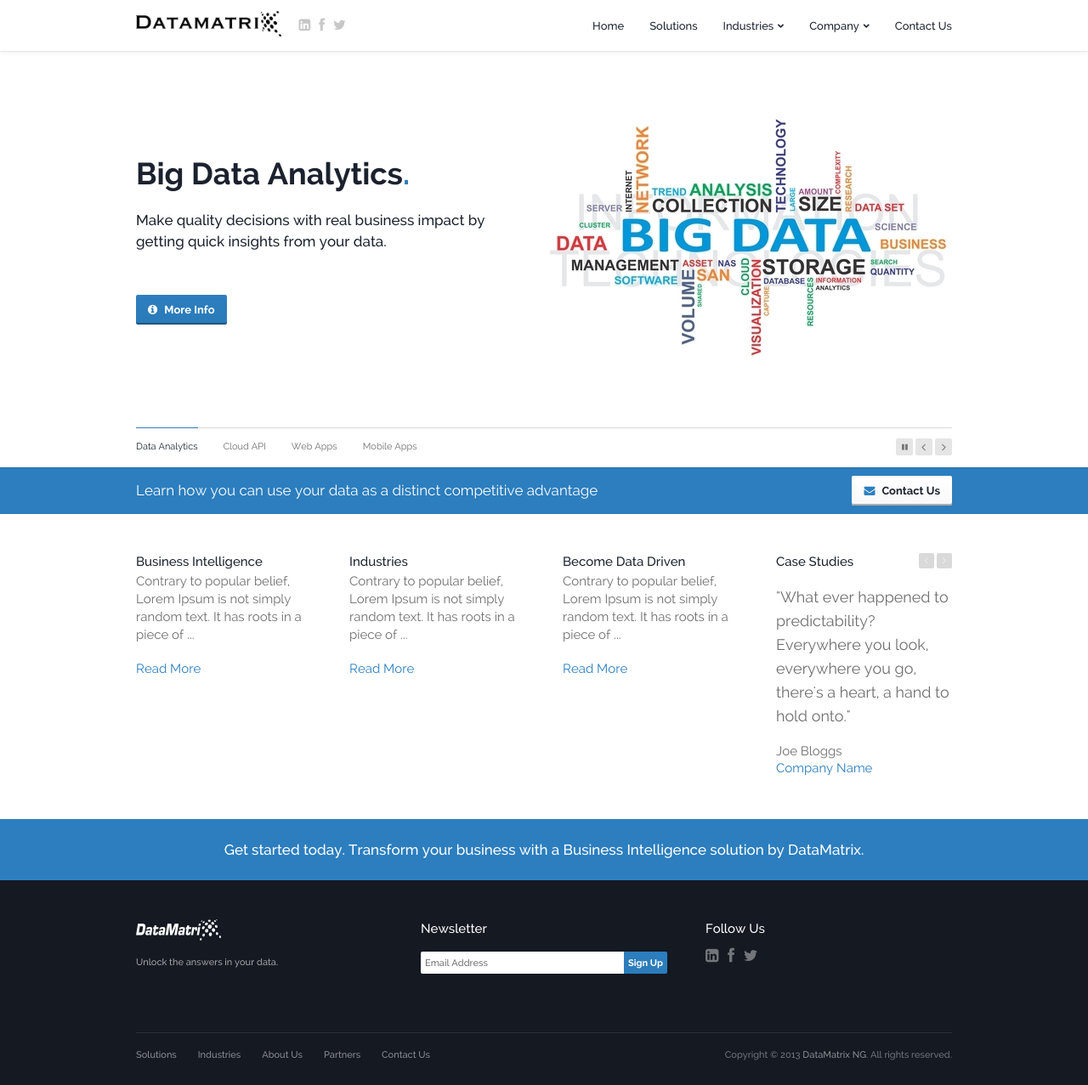
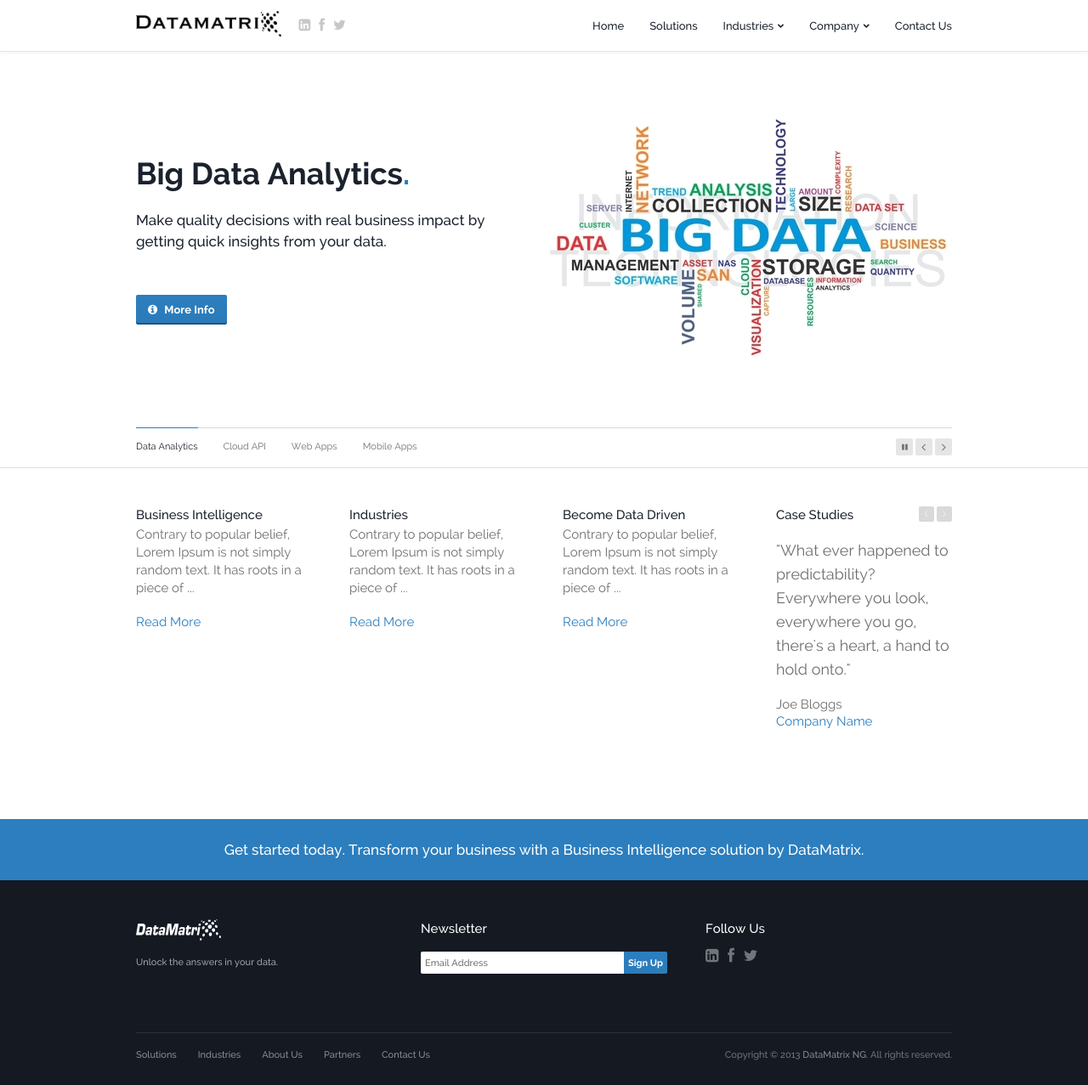
Before and after one commit to dtmtx/dtmtx.github.io, a Jekyll site: the page built from index.html, in a window 1280 px wide and 1277 px high. Shown: the whole window at 85% size. Built offline with Jekyll 4.4.1, drawn with Linux system fonts in a browser that asks for light colours; Markdown is read by kramdown in place of the engine named in the settings.

Commit message:
hide cta

```diff
--- a/index.html
+++ b/index.html
@@ -241,22 +241,22 @@
       <!-- ~~~~~~~~~~~~~~~~~~~~~~~~~~~~~~~~~~~~~~~~~~~~~~~~~~~~~~~~~~~~~~~~~~~~~ -->
       <!-- CTA Bar - Set "white", "accent" or "dark" -->
       <!-- ~~~~~~~~~~~~~~~~~~~~~~~~~~~~~~~~~~~~~~~~~~~~~~~~~~~~~~~~~~~~~~~~~~~~~ -->
-      <div class="home-cta-bar-container accent">
+      <!--div class="home-cta-bar-container accent">
 
         <div class="content-width">
-          <div class="home-cta-bar">
+          <div class="home-cta-bar"-->
             <!-- Text -->
-            <div class="text">
+            <!--div class="text">
               Learn how you can use your data as a distinct competitive advantage
-            </div>
+            </div-->
             <!-- Button -->
-            <div class="home-cta-bar-button">
+            <!--div class="home-cta-bar-button">
               <a class="button white" href="#"><i class="fa fa-envelope"></i>Contact Us</a>
             </div>
           </div>
         </div>
 
-      </div>
+      </div-->
       <!-- ~~~~~~~~~~~~~~~~~~~~~~~~~~~~~~~~~~~~~~~~~~~~~~~~~~~~~~~~~~~~~~~~~~~~~ -->
       <!-- END CTA Bar -->
       <!-- ~~~~~~~~~~~~~~~~~~~~~~~~~~~~~~~~~~~~~~~~~~~~~~~~~~~~~~~~~~~~~~~~~~~~~ -->
```
